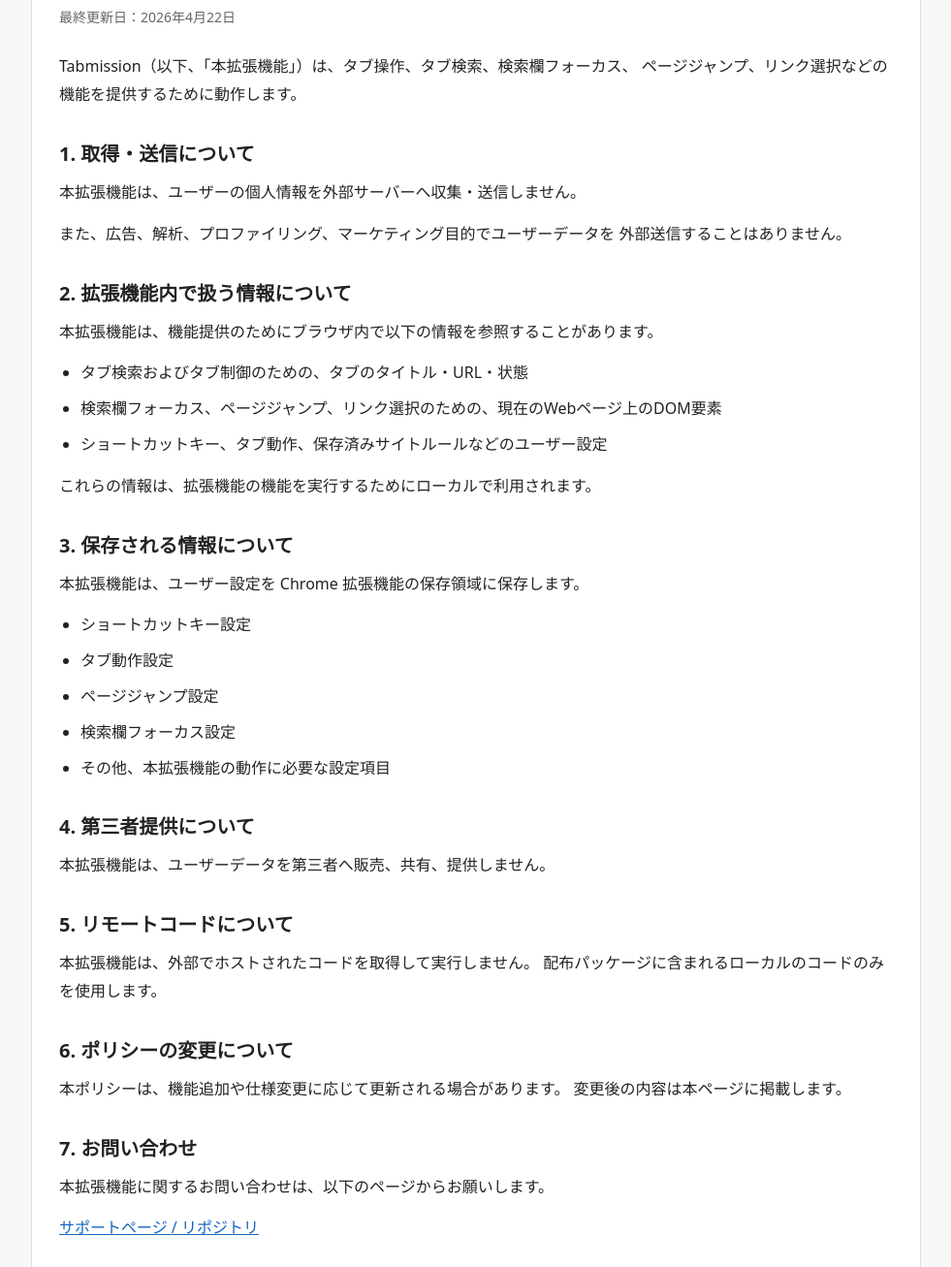
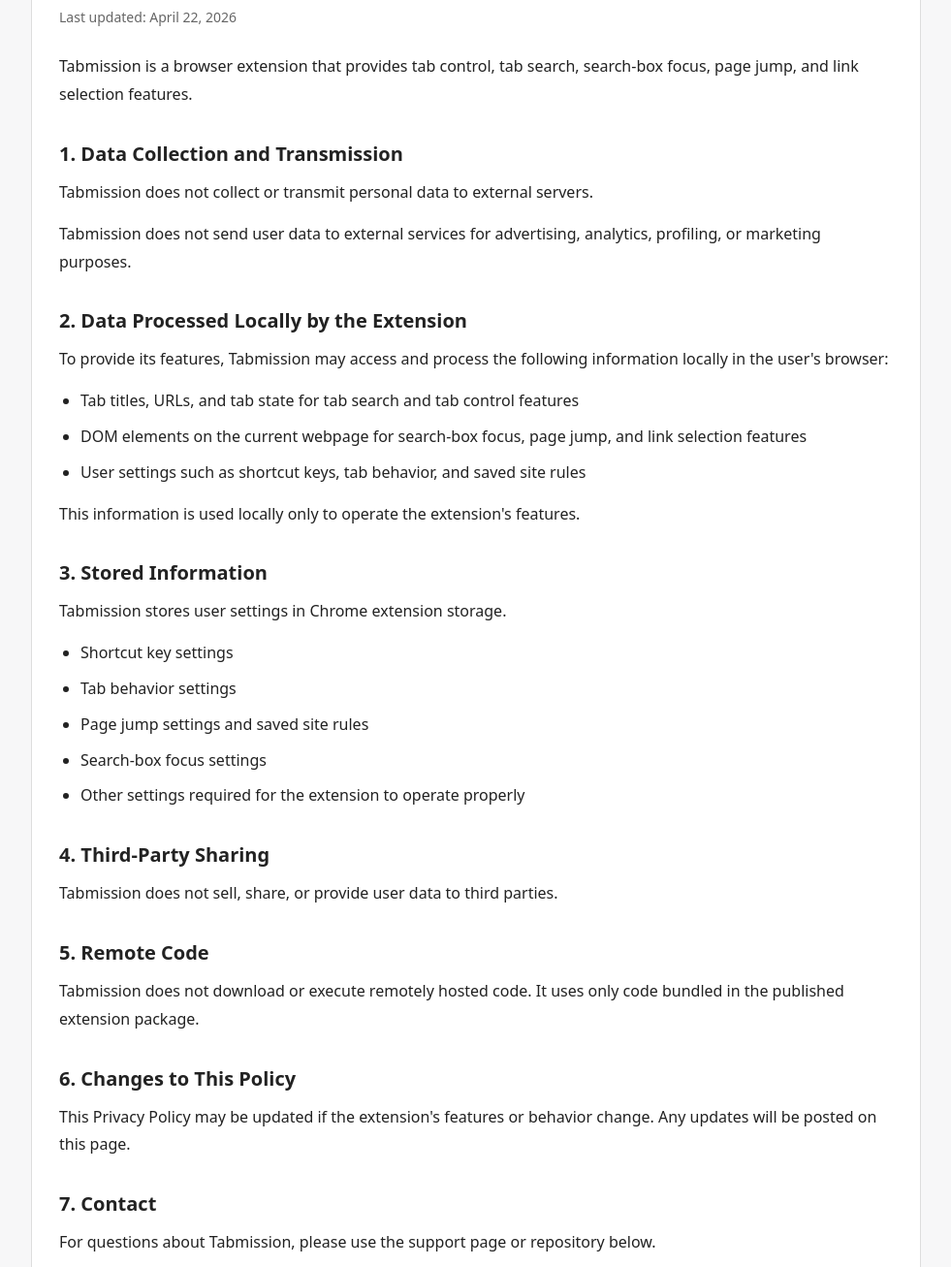
Before and after one commit to MunusModulus/tabmission, a browser extension: page privacy.html in a window 1280 px wide. Shown: the part 127-1434 px from the top of the page at 97% size, without its empty margins (149-1130 px from the left). Drawn offline with Linux system fonts and the light colour scheme.

Commit message:
Update privacy.html

```diff
--- a/privacy.html
+++ b/privacy.html
@@ -1,5 +1,5 @@
 <!DOCTYPE html>
-<html lang="ja">
+<html lang="en">
 <head>
   <meta charset="utf-8">
   <meta name="viewport" content="width=device-width, initial-scale=1">
@@ -52,71 +52,72 @@
 </head>
 <body>
   <div class="wrap">
-    <h1>Tabmission プライバシーポリシー</h1>
-    <p class="meta">最終更新日：2026年4月22日</p>
+    <h1>Tabmission Privacy Policy</h1>
+    <p class="meta">Last updated: April 22, 2026</p>
 
     <p>
-      Tabmission（以下、「本拡張機能」）は、タブ操作、タブ検索、検索欄フォーカス、
-      ページジャンプ、リンク選択などの機能を提供するために動作します。
+      Tabmission is a browser extension that provides tab control, tab search,
+      search-box focus, page jump, and link selection features.
     </p>
 
-    <h2>1. 取得・送信について</h2>
+    <h2>1. Data Collection and Transmission</h2>
     <p>
-      本拡張機能は、ユーザーの個人情報を外部サーバーへ収集・送信しません。
+      Tabmission does not collect or transmit personal data to external servers.
     </p>
     <p>
-      また、広告、解析、プロファイリング、マーケティング目的でユーザーデータを
-      外部送信することはありません。
+      Tabmission does not send user data to external services for advertising,
+      analytics, profiling, or marketing purposes.
     </p>
 
-    <h2>2. 拡張機能内で扱う情報について</h2>
+    <h2>2. Data Processed Locally by the Extension</h2>
     <p>
-      本拡張機能は、機能提供のためにブラウザ内で以下の情報を参照することがあります。
+      To provide its features, Tabmission may access and process the following
+      information locally in the user's browser:
     </p>
     <ul>
-      <li>タブ検索およびタブ制御のための、タブのタイトル・URL・状態</li>
-      <li>検索欄フォーカス、ページジャンプ、リンク選択のための、現在のWebページ上のDOM要素</li>
-      <li>ショートカットキー、タブ動作、保存済みサイトルールなどのユーザー設定</li>
+      <li>Tab titles, URLs, and tab state for tab search and tab control features</li>
+      <li>DOM elements on the current webpage for search-box focus, page jump, and link selection features</li>
+      <li>User settings such as shortcut keys, tab behavior, and saved site rules</li>
     </ul>
     <p>
-      これらの情報は、拡張機能の機能を実行するためにローカルで利用されます。
+      This information is used locally only to operate the extension's features.
     </p>
 
-    <h2>3. 保存される情報について</h2>
+    <h2>3. Stored Information</h2>
     <p>
-      本拡張機能は、ユーザー設定を Chrome 拡張機能の保存領域に保存します。
+      Tabmission stores user settings in Chrome extension storage.
     </p>
     <ul>
-      <li>ショートカットキー設定</li>
-      <li>タブ動作設定</li>
-      <li>ページジャンプ設定</li>
-      <li>検索欄フォーカス設定</li>
-      <li>その他、本拡張機能の動作に必要な設定項目</li>
+      <li>Shortcut key settings</li>
+      <li>Tab behavior settings</li>
+      <li>Page jump settings and saved site rules</li>
+      <li>Search-box focus settings</li>
+      <li>Other settings required for the extension to operate properly</li>
     </ul>
 
-    <h2>4. 第三者提供について</h2>
+    <h2>4. Third-Party Sharing</h2>
     <p>
-      本拡張機能は、ユーザーデータを第三者へ販売、共有、提供しません。
+      Tabmission does not sell, share, or provide user data to third parties.
     </p>
 
-    <h2>5. リモートコードについて</h2>
+    <h2>5. Remote Code</h2>
     <p>
-      本拡張機能は、外部でホストされたコードを取得して実行しません。
-      配布パッケージに含まれるローカルのコードのみを使用します。
+      Tabmission does not download or execute remotely hosted code.
+      It uses only code bundled in the published extension package.
     </p>
 
-    <h2>6. ポリシーの変更について</h2>
+    <h2>6. Changes to This Policy</h2>
     <p>
-      本ポリシーは、機能追加や仕様変更に応じて更新される場合があります。
-      変更後の内容は本ページに掲載します。
+      This Privacy Policy may be updated if the extension's features or behavior
+      change. Any updates will be posted on this page.
     </p>
 
-    <h2>7. お問い合わせ</h2>
+    <h2>7. Contact</h2>
     <p>
-      本拡張機能に関するお問い合わせは、以下のページからお願いします。
+      For questions about Tabmission, please use the support page or repository below.
     </p>
     <p>
-      <a href="YOUR_REPO_URL">サポートページ / リポジトリ</a>
+      <a href="YOUR_REPO_URL">Support Page / Repository</a>
     </p>
   </div>
 </body>
```
